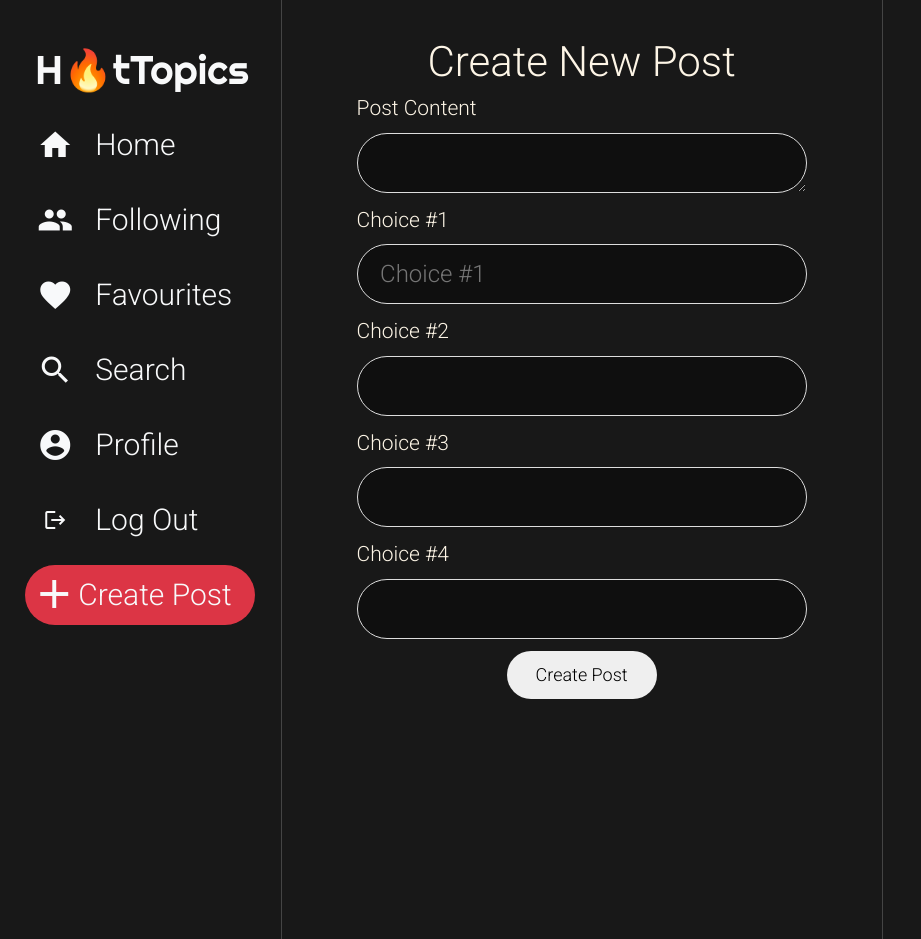
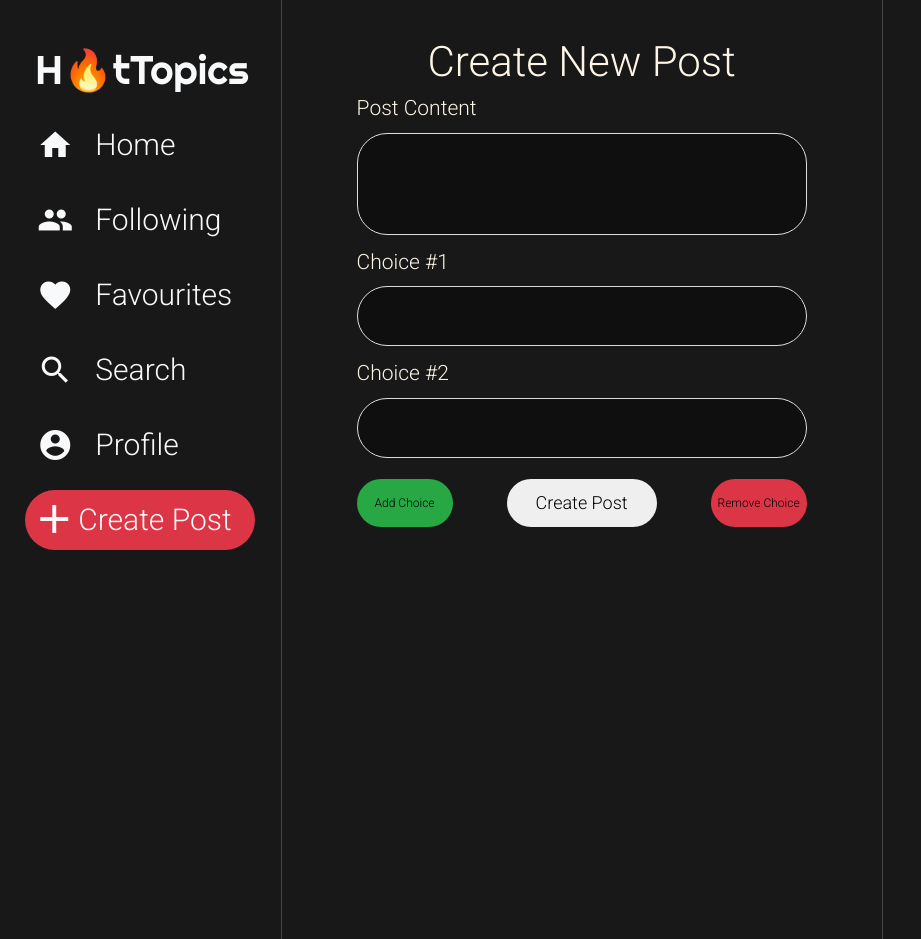
Before and after one commit to DanielZitoli/HotTopics, a Flask app: page /create_post in a window 1280 px wide. Shown: the top 939 px of the page, without its empty margins (0-921 px from the left). Run offline with Flask 2, Linux system fonts and the light colour scheme; the visitor is signed in with stand-in values (Sample User, id 1); data comes from the database, SQL or seed files in the repository; some libraries are stand-ins or nearby versions.

Commit message:
most things done

```diff
--- a/project/hottopics/forms.py
+++ b/project/hottopics/forms.py
@@ -61,3 +61,6 @@ class CreatePost(FlaskForm):
     choice_3 = StringField('Choice #3', validators=[Length(max=40)])
     choice_4 = StringField('Choice #4', validators=[Length(max=40)])
     submit = SubmitField('Create Post')
+
+class LogOut(FlaskForm):
+    submit  = SubmitField('Confirm')
--- a/project/hottopics/routes.py
+++ b/project/hottopics/routes.py
@@ -15,7 +15,7 @@ from datetime import datetime, timedelta
 
 from hottopics import app, db
 from hottopics.models import Users, Posts, Comments, Favourites, CommentLikes, Follows, Votes
-from hottopics.forms import Registration, LoginForm, UpdateAccount, CreatePost, PasswordChange
+from hottopics.forms import Registration, LoginForm, UpdateAccount, CreatePost, PasswordChange, LogOut
 from hottopics.helpers import display_date
 
 
@@ -112,6 +112,7 @@ def account(username):
 def settings():
     settingsForm = UpdateAccount()
     passwordForm = PasswordChange()
+    LogOutForm = LogOut()
     if settingsForm.validate_on_submit():
         if settingsForm.picture.data:
             picture_file = save_picture(settingsForm.picture.data)
@@ -130,10 +131,12 @@ def settings():
             return redirect(url_for('account', username=current_user.username))
         else:
             flash('Wrong Password', 'danger')
+    if LogOutForm.validate_on_submit():
+        return redirect(url_for('logout'))
     elif request.method == "GET":
         settingsForm.username.data = current_user.username
         settingsForm.email.data = current_user.email
-    return render_template('settings.html', settingsForm=settingsForm, passwordForm=passwordForm)
+    return render_template('settings.html', settingsForm=settingsForm, passwordForm=passwordForm, LogOutForm=LogOutForm)
 
 def save_picture(picture):
     random_hex = secrets.token_hex(8)
@@ -235,7 +238,7 @@ def loadMorePosts():
             post["percentages"] = percentages
             post["choice"] = vote.choice if vote else False
 
-        comments = Comments.query.filter_by(post_id=accountUsername).order_by(Comments.likes.desc()).paginate(per_page=10, page=pageNum)
+        comments = Comments.query.filter_by(post_id=accountUsername).order_by(Comments.likes.desc(), Comments.posted.desc()).paginate(per_page=10, page=pageNum)
         liked_comments = []
         for like in CommentLikes.query.filter_by(user_id=current_user.id):
             liked_comments.append(like.comment)
@@ -547,8 +550,8 @@ def deletePost():
         return jsonify(action='nopost')
     if not post.author == current_user:
         abort(403)
-    #db.session.delete(post)
-    #db.session.commit()
+    db.session.delete(post)
+    db.session.commit()
     return jsonify(action='deleted')
 
 @app.route("/api/delete_comment", methods=["DELETE"])
@@ -599,8 +602,6 @@ def comment():
 
 
 
-
-
 @app.route("/api/createUsers", methods=["POST"])
 @login_required
 def createUsers():
--- a/project/hottopics/static/account.css
+++ b/project/hottopics/static/account.css
@@ -99,3 +99,7 @@
     text-align: center;
     font-size: calc(var(--page-width)*0.08);
 }
+
+#follow-unfollow{
+    margin: calc(var(--page-width)*0.01) 0;
+}
--- a/project/hottopics/static/ajax.js
+++ b/project/hottopics/static/ajax.js
@@ -455,6 +455,28 @@ $(document).ready(function(){
         }
     });
 
+    //Trigger LogOut Modal
+    $('.LogOutButton').click(function(){
+        $('#LogOutModal').modal('show')
+    });
+
+    $(".addPostChoice").click(function(){
+        if($('.postChoice3').hasClass('hiddenPostChoice')){
+            $('.postChoice3').removeClass('hiddenPostChoice')
+        } else if($('.postChoice4').hasClass('hiddenPostChoice')){
+            $('.postChoice4').removeClass('hiddenPostChoice')
+        }
+    });
+
+    $(".removePostChoice").click(function(){
+        if(!$('.postChoice4').hasClass('hiddenPostChoice')){
+            $('.postChoice4').addClass('hiddenPostChoice')
+            $('.postChoice4').children('input').val('')
+        } else if(!$('.postChoice3').hasClass('hiddenPostChoice')){
+            $('.postChoice3').addClass('hiddenPostChoice')
+            $('.postChoice3').children('input').val('')
+        }
+    });
 
 
 
--- a/project/hottopics/static/search.css
+++ b/project/hottopics/static/search.css
@@ -185,7 +185,8 @@
 
 .noresults{
     font-size: calc(var(--page-width) * 0.06);
-    margin: calc(var(--page-width) * 0.02) auto;
+    margin: calc(var(--page-width) * 0.03) auto;
+    text-align: center;
 }
 
 
@@ -209,4 +210,7 @@
     .search-text{
         font-size: calc(var(--page-width)*.05);
     }
+    noresults{
+        font-size: calc(var(--page-width) * 0.08);
+    }
 }
--- a/project/hottopics/static/settings.css
+++ b/project/hottopics/static/settings.css
@@ -7,6 +7,7 @@
 
 .form-group{
     margin-bottom: calc(var(--page-width)*0.02);
+    position: relative;
 }
 
 .form-legend{
@@ -42,6 +43,7 @@
 
 .form-button{
     position: absolute;
+    margin-top: calc(var(--page-width)*.015);
     left: 50%;
     transform: translateX(-50%);
 }
@@ -75,12 +77,63 @@
     background-color: #333;
 }
 
+.LogOutForm{
+    padding: 0;
+}
+
+.LogOutButton{
+    margin-bottom: calc(var(--page-width)*0.2);
+}
+
+.postContentText{
+    height: calc(var(--page-width)*0.17);
+    resize: none;
+}
+
+.addPostChoice{
+    position: absolute;
+    left: 0;
+    background-color: var(--success);
+}
+
+.removePostChoice{
+    position: absolute;
+    right: 0;
+    background-color: var(--danger);
+}
+
+.addPostChoice, .removePostChoice{
+    top: calc(var(--page-width)*-.12);
+    margin-top: calc(var(--page-width)*.015);
+    text-decoration: none !important;
+    border: none;
+    padding: 0;
+    outline: none !important;
+    width: calc(var(--page-width)*.16);
+    height: calc(var(--page-width)*.08);
+    border-radius: calc(var(--page-width)*.04);
+    font-size: calc(var(--page-width)*.02);
+}
+
+.add-removeContainer{
+    width: 75%;
+    margin: auto;
+    position: relative;
+}
+
+.hiddenPostChoice{
+    display: none;
+}
 
 @media screen and (max-width: 660px) {
     .form-text{
         height: calc(var(--page-width)*.12);
         border-radius: calc(var(--page-width)*.06);
         font-size: calc(var(--page-width)*.05);
+    }
+
+    .postContentText{
+        height: calc(var(--page-width)*0.24);
     }
 
     .multi-button{
--- a/project/hottopics/templates/account.html
+++ b/project/hottopics/templates/account.html
@@ -44,7 +44,7 @@
             <h3 class="account-joined" >Joined {{ date_joined }}</h3>
             {% if current_user==user %}
             <a href="{{ url_for('settings')}}">
-                <button class="multi-button account-button">
+                <button id="follow-unfollow" class="multi-button account-button">
                     Edit account
                 </button>
             </a>
--- a/project/hottopics/templates/create_post.html
+++ b/project/hottopics/templates/create_post.html
@@ -9,28 +9,28 @@
                 {{ PostForm.content.label(class="form-label") }}
 
                 {% if PostForm.content.errors %}
-                    {{ PostForm.content(class="form-text is-invalid", autocomplete="off") }}
+                    {{ PostForm.content(class="form-text postContentText is-invalid", autocomplete="off") }}
                     <div class="invalid-feedback">
                         {% for error in PostForm.content.errors %}
                             <span>{{ error }}</span>
                         {% endfor %}
                     </div>
                 {% else %}
-                    {{ PostForm.content(class="form-text") }}
+                    {{ PostForm.content(class="form-text postContentText") }}
                 {% endif %}
             </div>
             <div class="form-group">
                 {{ PostForm.choice_1.label(class="form-label") }}
 
                 {% if PostForm.choice_1.errors %}
-                    {{ PostForm.choice_1(class="form-text is-invalid", placeholder="Choice #1") }}
+                    {{ PostForm.choice_1(class="form-text is-invalid") }}
                     <div class="invalid-feedback">
                         {% for error in PostForm.choice_1.errors %}
                             <span>{{ error }}</span>
                         {% endfor %}
                     </div>
                 {% else %}
-                    {{ PostForm.choice_1(class="form-text", placeholder="Choice #1") }}
+                    {{ PostForm.choice_1(class="form-text") }}
                 {% endif %}
             </div>
             <div class="form-group">
@@ -47,7 +47,7 @@
                     {{ PostForm.choice_2(class="form-text") }}
                 {% endif %}
             </div>
-            <div class="form-group">
+            <div class="form-group hiddenPostChoice postChoice3">
                 {{ PostForm.choice_3.label(class="form-label") }}
 
                 {% if PostForm.choice_3.errors %}
@@ -61,7 +61,7 @@
                     {{ PostForm.choice_3(class="form-text") }}
                 {% endif %}
             </div>
-            <div class="form-group">
+            <div class="form-group hiddenPostChoice postChoice4">
                 {{ PostForm.choice_4.label(class="form-label") }}
 
                 {% if PostForm.choice_4.errors %}
@@ -81,4 +81,9 @@
             {{ PostForm.submit(class="multi-button form-button") }}
         </div>
     </form>
+
+    <div class="add-removeContainer">
+        <button class="addPostChoice multi-button">Add Choice</button>
+        <button class="removePostChoice multi-button">Remove Choice</button>
+    </div>
 {% endblock %}
--- a/project/hottopics/templates/layout-home.html
+++ b/project/hottopics/templates/layout-home.html
@@ -43,12 +43,6 @@
                         <span class='title'>Profile</span>
                     </a>
                 </li>
-                <li>
-                    <a href="/logout">
-                        <span class="material-icons icon">logout</span>
-                        <span class='title'>Log Out</span>
-                    </a>
-                </li>
                 <li class="add">
                     <a href="/create_post">
                         <span class="icon" style="min-width: 50px; height: 50px; line-height: 50px;"><i class="material-icons" style="font-size: 48px; margin-top: 5px; margin-left: 5px;;">add</i></span>
```
Also changed, not shown: project/hottopics/templates/settings.html (+27 -0 lines).
